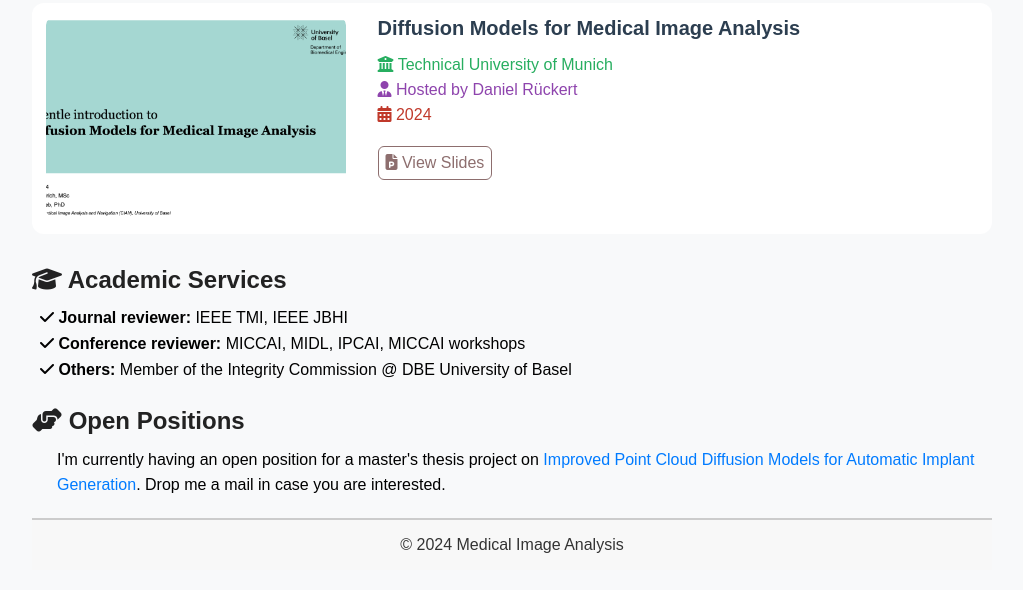
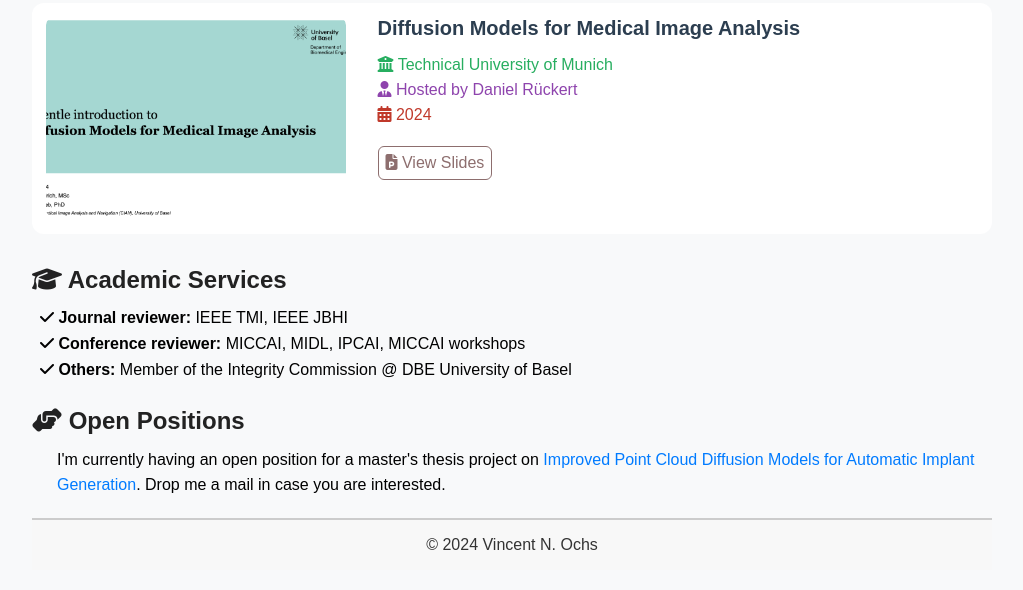
Before and after one commit to amiyaadhikary/ochs-research-hub, a plain HTML site: page index.html in a window 1280 px wide. Shown: the part 1065-1655 px from the top of the page, without its empty margins (128-1151 px from the left). Drawn offline with Linux system fonts and the light colour scheme.

Commit message:
Updated the Footer Info

```diff
--- a/index.html
+++ b/index.html
@@ -239,7 +239,7 @@
 
       <!-- Footer Section -->
       <div class="footer">
-        <p>&copy; 2024 Medical Image Analysis</p>
+        <p>&copy; 2024 Vincent N. Ochs</p>
       </div>
     </div>
   </body>
```
